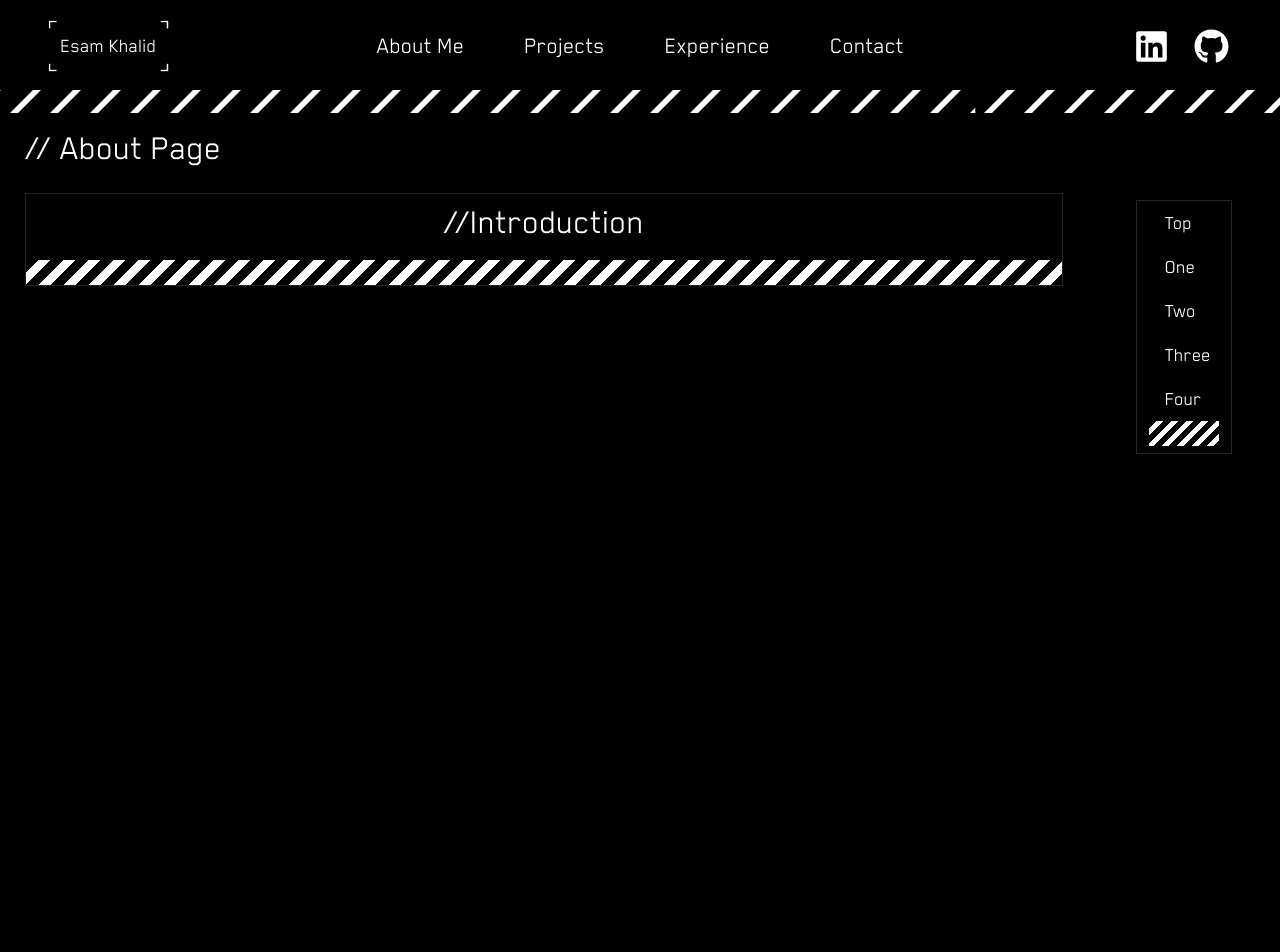
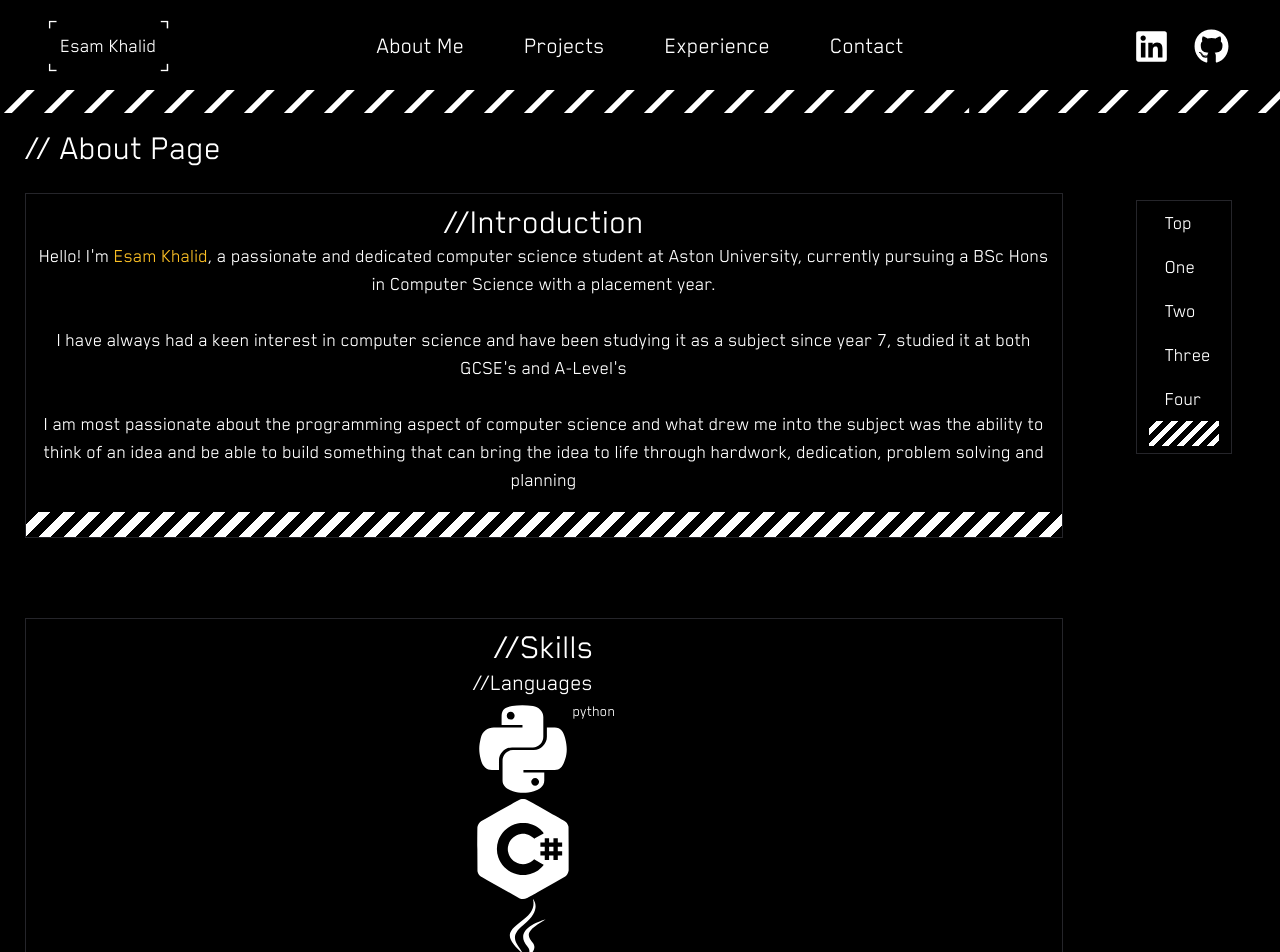
Before and after one commit to EsamKhalid/portfolio-website-v2, a Next.js app: page /AboutPage in a window 1280 px wide. Shown: the top 952 px of the page. Before the commit the page ends 800 px from the top, so only its background shows below. Built offline with nearby package versions, Linux system fonts and the light colour scheme.

Commit message:
started work on about me page, going to implement programming languages as a carousel, added C# icon as an svg component

```diff
--- a/app/AboutPage/page.tsx
+++ b/app/AboutPage/page.tsx
@@ -3,16 +3,21 @@
 import React from "react";
 
 import { useState, useEffect } from "react";
+import { motion } from "framer-motion";
 
 import NavBar from "@/components/NavBar/NavBar";
 import SectionNavigation from "@/components/SectionNavigation/SectionNavigation";
 import FlatCornerBox from "@/components/Shapes/FlatCornerBox";
+import SectionBorderLines from "@/components/Sections/SectionBorderLines";
+import DiagonalLines from "@/components/Shapes/DiagonalLines";
 
 import { BiArrowFromLeft } from "react-icons/bi";
-import SectionBorderLines from "@/components/Sections/SectionBorderLines";
-import { motion } from "framer-motion";
 
-import DiagonalLines from "@/components/Shapes/DiagonalLines";
+import { FaPython } from "react-icons/fa";
+import { FaJava } from "react-icons/fa";
+import { FaJs } from "react-icons/fa";
+
+import CSharp from "@/components/SVG/CSharp";
 
 export default function page() {
   const [rotate, setRotate] = React.useState(false);
@@ -26,9 +31,40 @@ export default function page() {
             // About Page
           </h1>
 
-          <div className="flex justify-center">
+          <div className="inline-block justify-center">
             <SectionBorderLines id="" className="w-full">
               <h1 className="text-4xl">//Introduction</h1>
+              <p className="text-xl">
+                Hello! I'm <span className="text-cybpnk-ylw2">Esam Khalid</span>
+                , a passionate and dedicated computer science student at Aston
+                University, currently pursuing a BSc Hons in Computer Science
+                with a placement year.
+                <br />
+                <br />I have always had a keen interest in computer science and
+                have been studying it as a subject since year 7, studied it at
+                both GCSE's and A-Level's
+                <br />
+                <br />I am most passionate about the programming aspect of
+                computer science and what drew me into the subject was the
+                ability to think of an idea and be able to build something that
+                can bring the idea to life through hardwork, dedication, problem
+                solving and planning
+              </p>
+            </SectionBorderLines>
+            <div className="h-[10vh]"></div>
+            <SectionBorderLines id="" className="w-full">
+              <h1 className="text-4xl">//Skills</h1>
+              <h2 className="text-2xl text-left">//Languages</h2>
+              <div className="inline-block [&_#icon]:w-[100px] [&_#icon]:h-[100px]">
+                <div className="flex">
+                  <FaPython id="icon" />
+                  <h1>python</h1>
+                </div>
+
+                <CSharp width="100px" height="100px" />
+                <FaJava id="icon" />
+                <FaJs id="icon" />
+              </div>
             </SectionBorderLines>
           </div>
         </div>
--- /dev/null
+++ b/components/SVG/CSharp.tsx
@@ -0,0 +1,22 @@
+import React from "react";
+
+interface Props {
+  width: string;
+  height: string;
+}
+
+export default function CSharp({ width, height }: Props) {
+  return (
+    <>
+      <div>
+        <svg viewBox="0 0 1343 1471.2" width={width} height={height}>
+          <title>csharp</title>
+          <path
+            fill="#ffff"
+            d="M653.3 1.3C641 3 630.5 5.9 619 10.7c-4.9 2.1-63.7 34.5-130.5 72.1l-182 102.3-153 86-99 56.5c-8.8 6.2-25.4 23-31.6 32.2-10 14.6-17.1 31.5-21.1 50-1.7 8.1-1.8 23-1.8 326l1.8 326c7.4 34.5 27.1 64.7 54.1 83 3.9 2.6 41.5 24.1 83.6 47.7l484 270.1c15.3 6 29.6 8.5 48 8.6 22 0 41.1-4.4 59.4-13.6 4.4-2.2 73.7-40.9 154-86l267.1-150 141-81.3c24.4-18.9 40.6-44.9 47.7-76.6l2.3-10.4V735.8l-1.8-326c-5.9-27.7-19-51.6-38.3-70-13.9-13.2 4.5-2.5-242.4-141.2L939 130.3 801.5 53 725 11.1c-11.5-5-23.1-8.1-36.2-9.8-13.5-1.8-22.3-1.8-35.5 0zm53.8 352c50.9 4.8 96.5 18.3 142 42 37.4 19.4 69.1 43.3 100.3 75.8 8.5 8.8 27.1 30.7 27.1 31.9 0 .8-8.3 5.8-43 25.8l-80.4 46.6-15.9 9.3-10.1-9.6c-17.6-16.6-35.5-29.2-55.2-39.1-41.5-20.7-87.1-28.2-132.4-21.6-24.4 3.5-44 9.7-67.6 21.4-66.1 32.7-110.8 94.5-122 169-2.4 15.9-2.4 46.4 0 62 7.4 48.3 27.6 89.5 61 124.7 26.9 28.4 68.2 52 107.7 61.7 67.3 16.4 138.2.6 192.9-43.1 4.1-3.3 11.6-9.8 16.6-14.6l9.1-8.6 10.4 6.1 80.9 46.8 46.9 27.5c2.1 2-10.8 17.5-33.4 40-33.4 33.4-63.7 55.1-104 74.6-39.6 19-79 30.3-126.5 36.1-14 1.7-65.9 1.7-80.5 0-90.8-10.8-170.1-49.2-232.7-112.8-42.7-43.5-71.3-89.7-90.8-146.9-26.6-78.3-26.7-165.7-.2-244.5C345.5 500.3 434.7 410.7 548 372.1c25.6-8.7 57.8-15.8 83-18.2l14.5-1.4c10.4-1 47.5-.5 61.6.8zm348.4 254.5v32h32 32v-32-32h32 32v32 32h32 32v32 32h-32-32v32 32h32 32v32 32h-32-32v32 32h-32-32v-32-32h-32-32v32 32h-32-32v-32-32h-32-32v-32-32h32 32v-32-32h-32-32v-32-32h32 32v-32-32h32 32v32zm0 128v32h32 32v-32-32h-32-32v32z"
+          ></path>
+        </svg>
+      </div>
+    </>
+  );
+}
```
